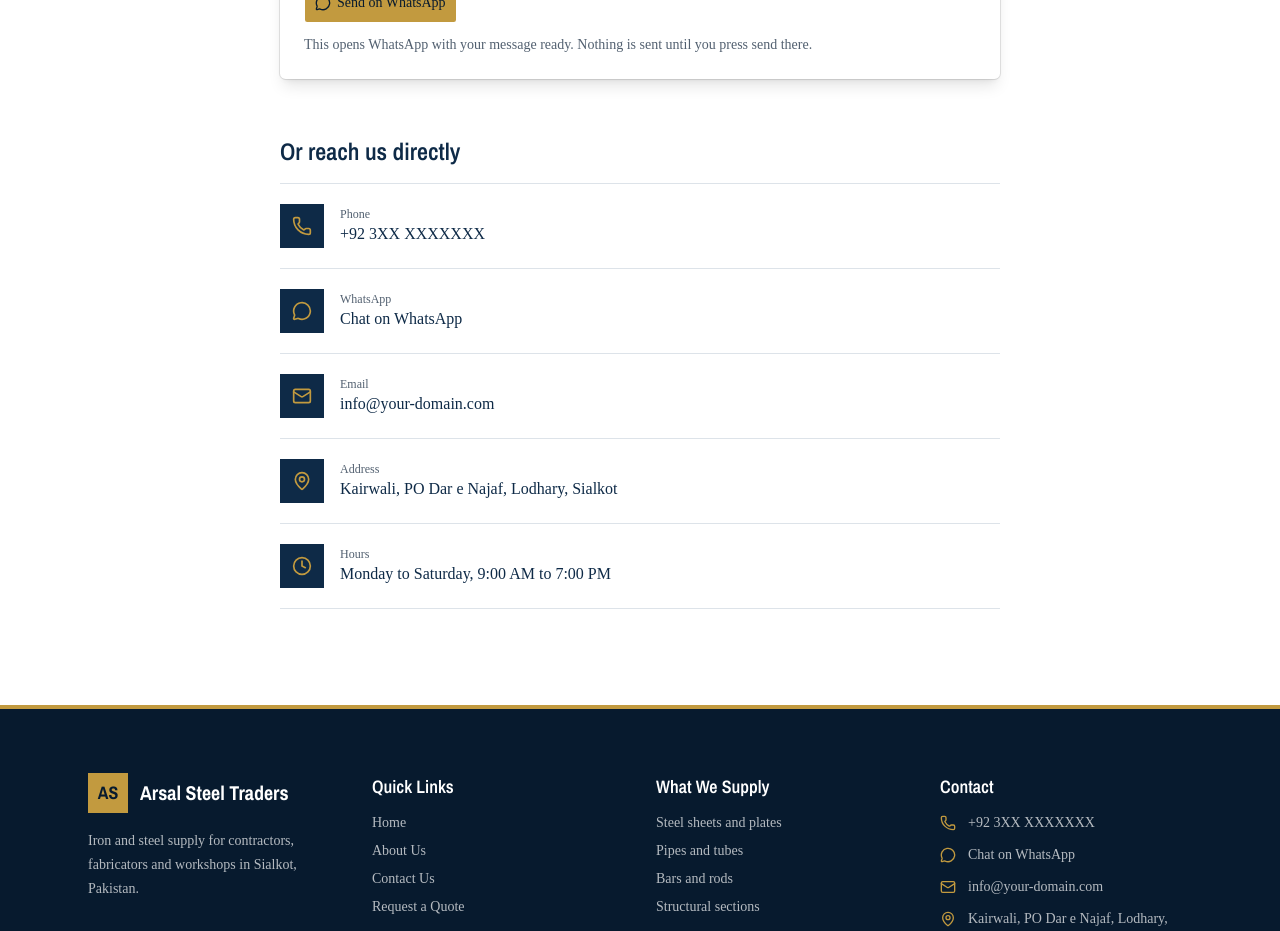
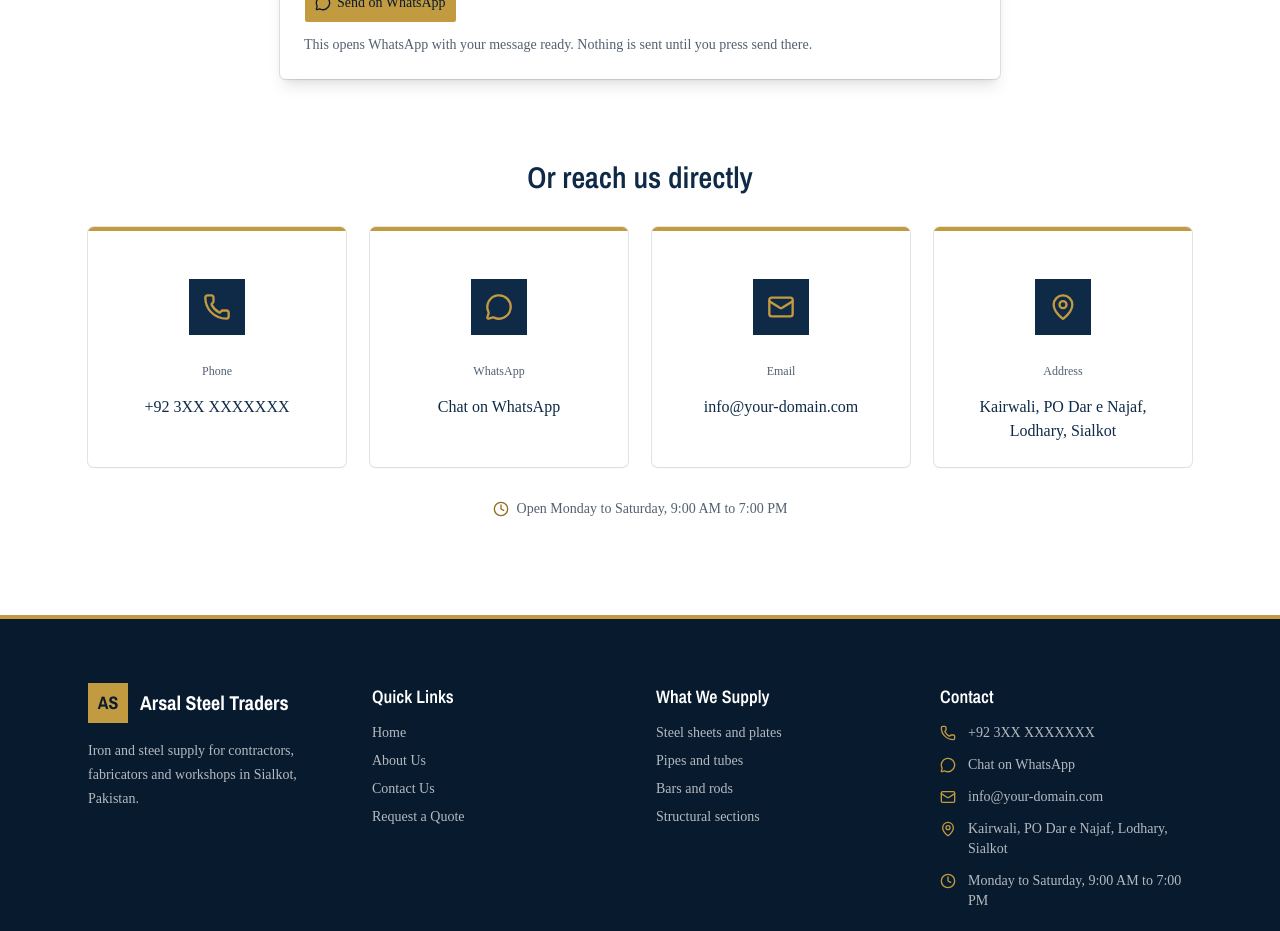
Before and after one commit to asadlatif316/Steel-Trades-Website, a Next.js app: page /contact in a window 1280 px wide. Shown: the part 1080-2011 px from the top of the page. Built offline with nearby package versions, Linux system fonts and the light colour scheme.

Commit message:
feat: updated list contact

```diff
--- a/app/components/ContactList.js
+++ b/app/components/ContactList.js
@@ -1,48 +1,62 @@
+import { Card, CardContent } from '../components/ui';
 import { contacts } from '../utils';
 
-function Row({ icon: Icon, label, value, href, external }) {
-  const content = (
-    <>
-      <span className='flex size-11 shrink-0 items-center justify-center bg-navy text-brass'>
-        <Icon className='size-5' aria-hidden='true' />
-      </span>
-      <span>
-        <span className='block text-xs text-ink-muted'>{label}</span>
-        <span className='block text-base font-medium text-navy transition-colors group-hover:text-brass-deep'>
+function ContactCard({ icon: Icon, label, value, href, external }) {
+  const card = (
+    <Card className='h-full overflow-hidden pt-0 transition-all duration-300 group-hover:shadow-lg motion-safe:group-hover:-translate-y-1'>
+      <div className='h-1 bg-brass' aria-hidden='true' />
+      <CardContent className='flex flex-col items-center pt-6 text-center'>
+        <span className='flex size-14 items-center justify-center bg-navy text-brass transition-colors duration-300 group-hover:bg-brass group-hover:text-quench'>
+          <Icon className='size-7' aria-hidden='true' />
+        </span>
+        <p className='mt-4 text-xs text-ink-muted'>{label}</p>
+        <p className='mt-1 text-base font-medium break-words text-navy'>
           {value}
-        </span>
-      </span>
-    </>
+        </p>
+      </CardContent>
+    </Card>
   );
 
-  const base = 'group flex items-center gap-4 py-5';
-
-  if (!href) return <div className={base}>{content}</div>;
+  if (!href) return <div className='group h-full'>{card}</div>;
 
   return (
     <a
       href={href}
       {...(external && { target: '_blank', rel: 'noopener noreferrer' })}
-      className={base}
+      className='group block h-full'
     >
-      {content}
+      {card}
     </a>
   );
 }
 
 export default function ContactList() {
+  const cards = contacts.filter((contact) => contact.label !== 'Hours');
+  const hours = contacts.find((contact) => contact.label === 'Hours');
+
   return (
-    <div className='mt-14'>
-      <h3 className='font-display text-2xl font-semibold text-navy'>
+    <div>
+      <h3 className='text-center font-display text-3xl font-semibold text-navy'>
         Or reach us directly
       </h3>
-      <ul className='mt-4 divide-y divide-plate border-y border-plate'>
-        {contacts.map((contact) => (
+
+      <ul className='mt-8 grid gap-6 sm:grid-cols-2 lg:grid-cols-4'>
+        {cards.map((contact) => (
           <li key={contact.label}>
-            <Row {...contact} />
+            <ContactCard {...contact} />
           </li>
         ))}
       </ul>
+
+      {hours && (
+        <p className='mt-8 flex items-center justify-center gap-2 text-center text-sm text-ink-muted'>
+          <hours.icon
+            className='size-4 shrink-0 text-brass-deep'
+            aria-hidden='true'
+          />
+          Open {hours.value}
+        </p>
+      )}
     </div>
   );
 }
--- a/app/components/ContactSection.js
+++ b/app/components/ContactSection.js
@@ -19,7 +19,9 @@ export default function ContactSection() {
             <QuoteForm />
           </CardContent>
         </Card>
+      </Reveal>
 
+      <Reveal className='mx-auto mt-20 w-full max-w-6xl px-6'>
         <ContactList />
       </Reveal>
     </section>
```
